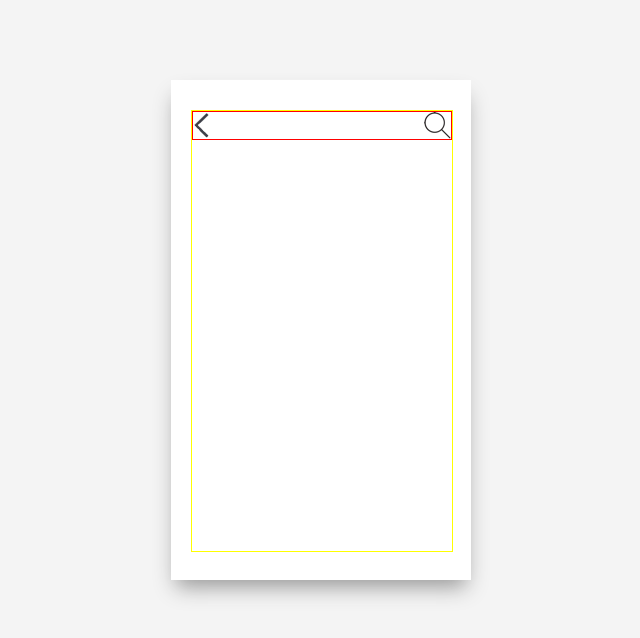
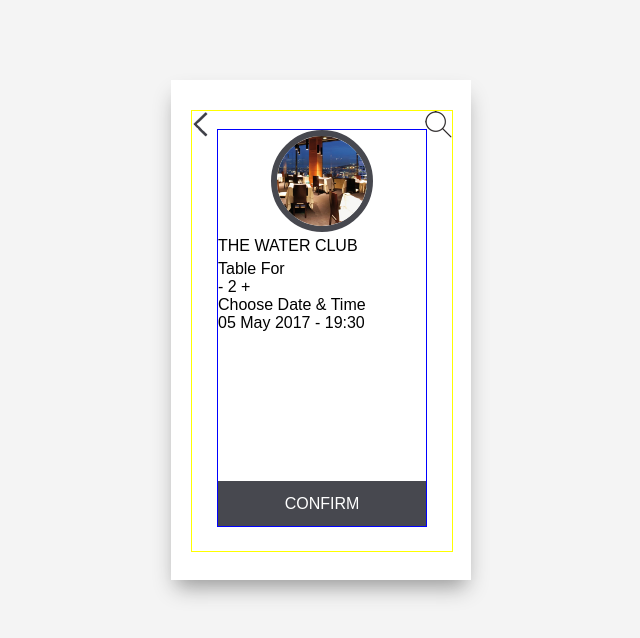
Before and after one commit to gatezh/DEMO, a plain HTML site: page Experiment 1/Part 4/index.html in a window 1280 px wide. Shown: the whole page, without its empty margins (319-959 px from the left). Drawn offline with Linux system fonts and the light colour scheme.

Commit message:
func: Add picture, add confirm button, add text elements Changes to be committed: 	modified:   Experiment 1/Part 4/css/styles.css 	new file:   Experiment 1/Part 4/img/restaurant.jpg 	modified:   Experiment 1/Part 4/index.html

```diff
--- a/Experiment 1/Part 4/css/styles.css
+++ b/Experiment 1/Part 4/css/styles.css
@@ -18,10 +18,10 @@ body {
 }
 
 .screen {
+    border: 1px solid yellow;
     width: 260px;
     height: 440px;
     margin: 30px 20px;
-    border: 1px solid yellow;
     position: absolute;
 }
 
@@ -37,3 +37,39 @@ body {
 .btn-search {
     float: right;
 }
+
+.inner-content {
+    border: 1px solid blue;
+    width: 80%;
+    height: 90%;
+    margin: auto;
+    margin-top: 7%;
+    position: relative;
+}
+
+.inner-content img {
+    margin: 0px auto;
+    height: 90px;
+    width: 90px;
+    border: 6px solid #47484F;
+    border-radius: 50%;
+    display: block;
+}
+
+.restaurant-name {
+    margin: 5px auto 5px auto;
+}
+
+.btn-confirm {
+    color: white;
+    background-color: #47484F;
+    width: 100%;
+    position: absolute;
+    bottom: 0;
+}
+
+.btn-confirm p {
+    padding: 0 auto;
+    line-height: 45px;
+    text-align: center;
+}
--- a/Experiment 1/Part 4/index.html
+++ b/Experiment 1/Part 4/index.html
@@ -8,9 +8,21 @@
 <body>
     <div class="wrapper">
         <div class="screen">
-            <div class="nav-bar">
-                <img class="btn-back" src="img/back2.png" alt="back button">
-                <img class="btn-search" src="img/search2.png" alt="search button">
+            <img class="btn-back" src="img/back2.png" alt="back button">
+            <img class="btn-search" src="img/search2.png" alt="search button">
+
+            <div class="inner-content">
+                <img src="img/restaurant.jpg" alt="photo of a restaurant">
+                <p class="restaurant-name">THE WATER CLUB</p>
+                <div class="table-parameters">
+                    <p>Table For</p>
+                    <p>- 2 +</p>
+                    <p>Choose Date & Time</p>
+                    <p>05 May 2017 - 19:30</p>
+                </div>
+                <div class="btn-confirm">
+                    <p>CONFIRM</p>
+                </div>
             </div>
         </div>
     </div>
```
Also changed, not shown: Experiment 1/Part 4/img/restaurant.jpg (added).
